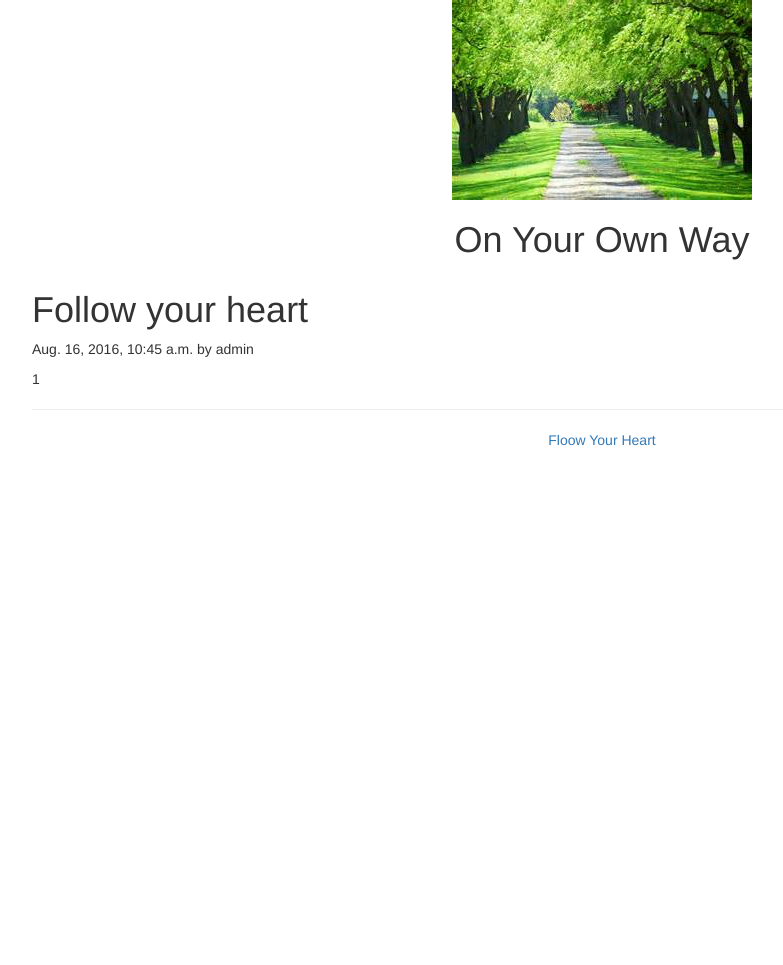
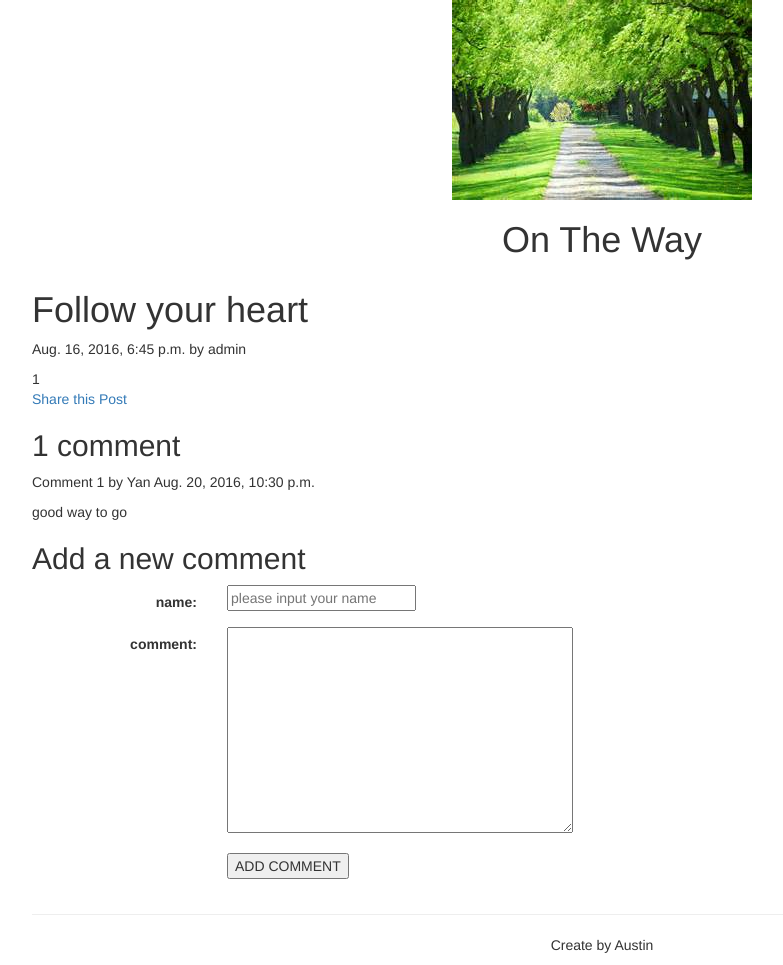
Before and after one commit to UAustin/PracticeDjango, a Django app: page /blog/2016/08/16/1/ in a window 1280 px wide. Shown: the whole page, without its empty margins (38-821 px from the left). Before the commit the page ends 446 px from the top, so only its background shows below. Run offline with Django 3.2, Linux system fonts and the light colour scheme; data comes from the database, SQL or seed files in the repository; both versions use the stored data as it was after the commit; some libraries are stand-ins or nearby versions.

Commit message:
final update

```diff
--- /dev/null
+++ b/mysite/blog/forms.py
@@ -0,0 +1,18 @@
+#! /usr/bin/env python3
+# coding:utf-8
+
+from django import forms
+from .models import Comment
+
+class EmailPostForm(forms.Form):
+    name = forms.CharField(max_length=25, widget = forms.TextInput(attrs={"class": "", "placeholder": "please input your name"}),)
+    email = forms.EmailField(widget = forms.EmailInput(attrs={"placeholder":"your email",}),)
+    to = forms.EmailField(widget = forms.EmailInput(attrs={"placeholder":"email that you sent",}),)
+    comments = forms.CharField(required=False, widget=forms.Textarea)
+
+class CommentForm(forms.ModelForm):
+    name = forms.CharField(max_length=25, widget = forms.TextInput(attrs={"class": "", "placeholder": "please input your name"}),)
+    body = forms.CharField(required=False, widget=forms.Textarea)
+    class Meta:
+        model = Comment
+        fields = ('name', 'body')
--- a/mysite/blog/models.py
+++ b/mysite/blog/models.py
@@ -23,3 +23,17 @@ class Post(models.Model):
 
     def __str__(self):
         return self.title
+
+class Comment(models.Model):
+    post = models.ForeignKey(Post, related_name='comments')
+    name = models.CharField(max_length=80)
+    body = models.TextField()
+    created = models.DateTimeField(auto_now_add=True)
+    updated = models.DateTimeField(auto_now=True)
+    active = models.BooleanField(default=True)
+
+    class Meta:
+        ordering = ('created',)
+
+    def __str__(self):
+        return "Comment by {0} on {1}".format(self.name, self.post)
--- a/mysite/blog/templates/blog/footer.html
+++ b/mysite/blog/templates/blog/footer.html
@@ -1,5 +1,5 @@
 {% load staticfiles %}
 <div class="container">
   <hr>
-  <p class="text-center"><a>Floow Your Heart</a></p>
+  <p class="text-center">Create by Austin</p>
 </div>
--- a/mysite/blog/templates/blog/header.html
+++ b/mysite/blog/templates/blog/header.html
@@ -1,5 +1,5 @@
 {% load staticfiles %}
 <div class="container">
   <img src="{% static 'images/header.jpg' %}" class="img-responsive center-block">
-  <h1 class="text-center">On Your Own Way</h1>
+  <h1 class="text-center">On The Way</h1>
 </div>
--- a/mysite/blog/templates/blog/post/detail.html
+++ b/mysite/blog/templates/blog/post/detail.html
@@ -10,4 +10,39 @@
 <div>
   {{ post.body }}
 </div>
+<div>
+  <p><a href="{% url "blog:post_share" post.id %}"> Share this Post</a></p>
+</div>
+<div>
+    {% with comments.count as total_comments %}
+    <h2>{{ total_comments }} comment {{ total_comments|pluralize }}</h2>
+    {% endwith %}
+
+    {% for comment in comments %}
+    <div>
+        <p>Comment {{ forloop.counter }} by {{ comment.name }} {{ comment.created }}</p>
+        <p>{{ comment.body }}</p>
+    </div>
+    {% empty %}
+    <p>There are no comments yet.</p>
+    {% endfor %}
+</div>
+<div>
+    <h2>Add a new comment</h2>
+    <form action="." method="post" class="form-horizontal">{% csrf_token %}
+     <div class="form-group">
+          <label class="col-sm-2 control-label">name:</label>
+          <div class="col-sm-10">{{ comment_form.name }}</div>
+     </div>
+     <div class="form-group">
+          <label class="col-sm-2 control-label">comment:</label>
+          <div class="col-sm-10">{{ comment_form.body }}</div>
+     </div>
+     <div class="form-group">
+         <div class="col-sm-offset-2 col-sm-10">
+         <input type="submit" value="ADD COMMENT">
+         </div>
+     </div>
+    </form>
+</div>
 {% endblock %}
--- a/mysite/blog/templates/blog/post/list.html
+++ b/mysite/blog/templates/blog/post/list.html
@@ -1,7 +1,7 @@
 {% extends "blog/base.html" %}
 
 {% block title %}
-    my first blog
+    Welcome to my Blog
 {% endblock%}
 
 {% block content %}
--- a/mysite/blog/urls.py
+++ b/mysite/blog/urls.py
@@ -8,4 +8,5 @@ urlpatterns = [
     url(r'^$', views.post_list, name='post_list'),
     url(r'^(?P<year>\d{4})/(?P<month>\d{2})/(?P<day>\d{2})/(?P<post>[-\w]+)/$', views.post_detail, name='post_detail'),
     #url(r'^(?P<post_id>\d)/$', views.post_detail, name='post_detail'),
+    url(r"^(?P<post_id>\d+)/share/$", views.post_share, name='post_share'),
 ]
--- a/mysite/blog/views.py
+++ b/mysite/blog/views.py
@@ -1,6 +1,10 @@
+#! /usr/bin/env python3
+# coding:utf-8
+
 from django.shortcuts import render, get_object_or_404
+from .forms import EmailPostForm, CommentForm
 from .models import Post
-
+from django.core.mail import send_mail
 from django.core.paginator import Paginator, EmptyPage, PageNotAnInteger
 
 def post_list(request):
@@ -23,4 +27,35 @@ def post_list(request):
 def post_detail(request, year, month, day, post):
     #post = get_object_or_404(Post, id=post_id)
     post = get_object_or_404(Post, slug=post, status="published", published__year=year, published__month=month, published__day=day)
-    return render(request, 'blog/post/detail.html', {"post":post})
+    comments = post.comments.filter(active=True)
+
+    if request.method == 'GET':
+        comment_form = CommentForm()
+
+    if request.method == 'POST':
+        comment_form = CommentForm(data=request.POST)
+        if comment_form.is_valid():
+            new_comment = comment_form.save(commit=False)
+            new_comment.post = post
+            new_comment.save()
+
+    return render(request, 'blog/post/detail.html', {'post':post, "comments":comments, "comment_form":comment_form,})
+
+def post_share(request, post_id):
+    post = get_object_or_404(Post, id=post_id, status="published")
+    sent = False
+
+    if request.method == 'GET':
+        form = EmailPostForm()
+
+    if request.method == 'POST':
+        form = EmailPostForm(request.POST)
+        if form.is_valid():
+            cd = form.cleaned_data
+            post_url = request.build_absolute_uri(post.get_absolute_url())
+            subject = "{0} ({1}) 推荐你阅读 '{2}'".format(cd['name'], cd['email'], post.title)
+            message = "文章 '{0}' 网址 {1}\n\n{2} 的评论: {3}".format(post.title, post_url, cd['name'], cd['comments'])
+            send_mail(subject, message, "124@qq.com", [cd['to']])
+            sent = True
+
+    return render(request, 'blog/post/share.html', {'post':post, "form":form, 'sent': sent},)
```
Also changed, not shown: mysite/blog/admin.py (+8 -1 lines), mysite/blog/templates/blog/post/share.html (added, +36 -0 lines), mysite/mysite/settings.py (+7 -1 lines), mysite/blog/migrations/0002_comment.py (added), mysite/db.sqlite3.
